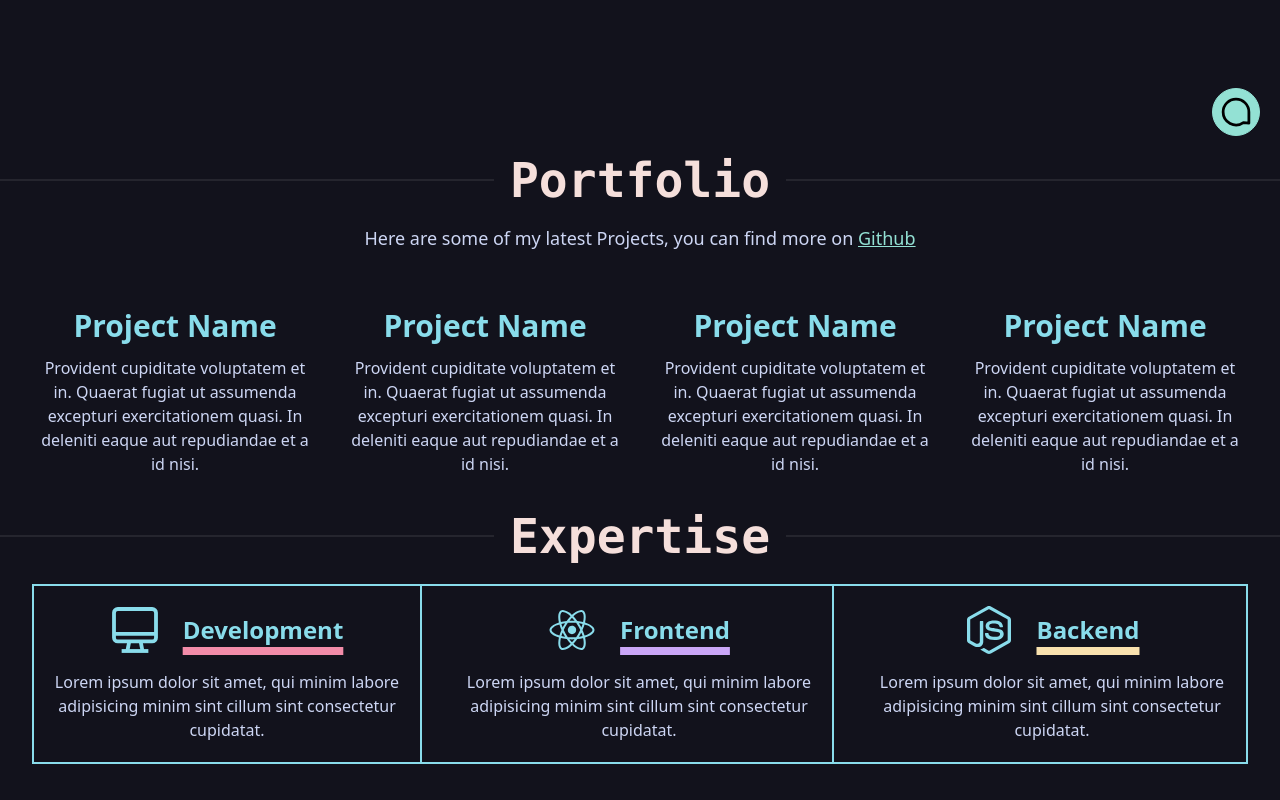
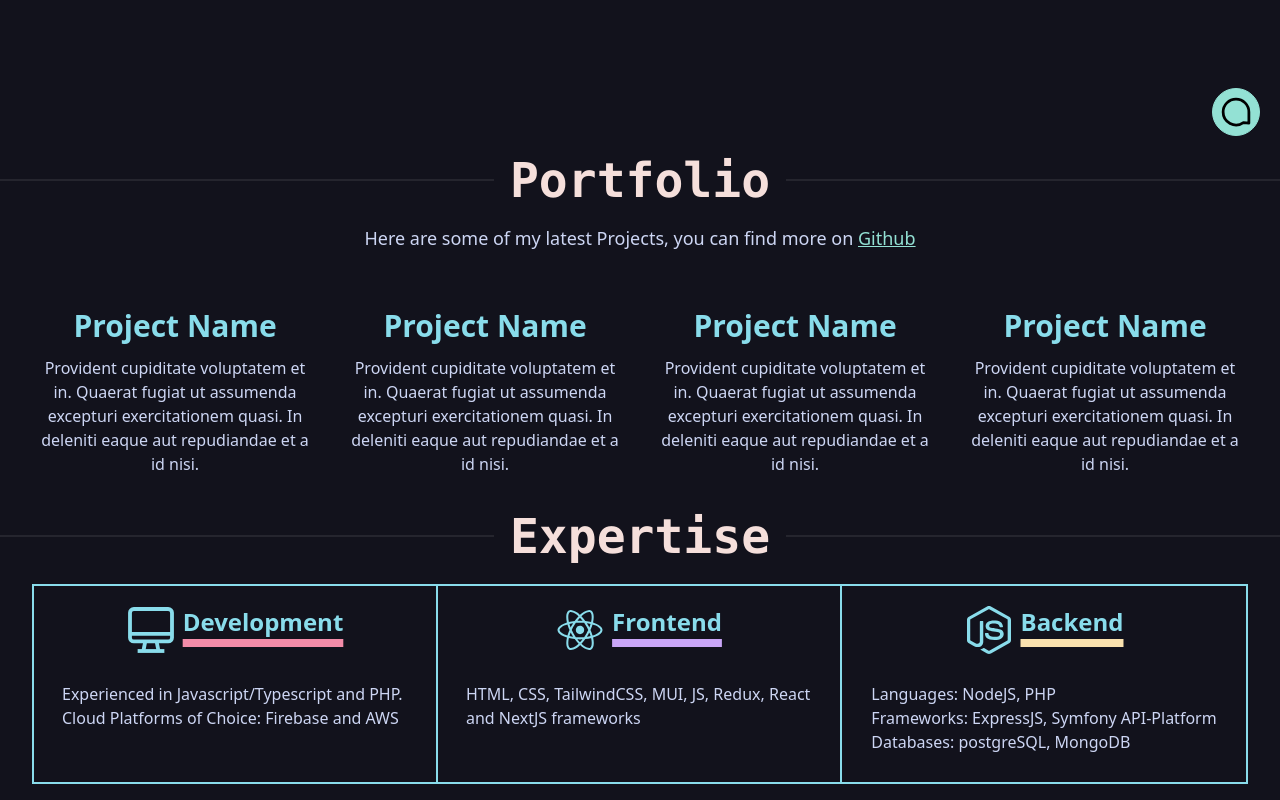
Before and after one commit to Srabo93/portfolia-website, a React (Vite) app: page / in a window 1280 px wide. Shown: the part 644-1444 px from the top of the page. Built offline with nearby package versions, Linux system fonts and the light colour scheme.

Commit message:
finished expertise

```diff
--- a/src/components/Expertise.tsx
+++ b/src/components/Expertise.tsx
@@ -10,42 +10,42 @@ const Expertise = () => {
           Expertise
         </h2>
       </div>
-      <section className="grid grid-cols-3 gap-6 mt-10 mx-8 my-8 border-2 border-secondary">
-        <article className="py-5 border-e-2 border-secondary">
-          <div className="flex justify-center items-center pb-4">
-            <img src={ComputerSVG} className="w-12 mr-6" />
-            <h3 className="font-bold text-2xl text-secondary underline decoration-error underline-offset-8 decoration-8">
+      <section className="grid sm:grid-cols-3 md:grid-rows-3 md:grid-rows-none mt-10 my-4 mx-8 md:border-2 md:border-secondary">
+        <article className="flex flex-wrap justify-center content-start p-5 md:border-e-2 md:border-secondary">
+          <div className="flex sm:pb-2 md:pb-2 lg:pb-5">
+            <img src={ComputerSVG} className="flex-initial w-12 mr-2" />
+            <h3 className="flex-1 font-bold text-2xl text-secondary underline decoration-error underline-offset-8 decoration-8">
               Development
             </h3>
           </div>
-          <p className="text-neutral text-center">
-            Lorem ipsum dolor sit amet, qui minim labore adipisicing minim sint
-            cillum sint consectetur cupidatat.
+          <p className="text-neutral text-center md:text-left p-2">
+            Experienced in Javascript/Typescript and PHP. Cloud Platforms of
+            Choice: Firebase and AWS
           </p>
         </article>
-        <article className="py-5 border-e-2 border-secondary">
-          <div className="flex justify-center items-center pb-4">
-            <img src={ReactSVG} className="w-12 mr-6" />
-            <h3 className="font-bold text-2xl text-secondary underline decoration-info underline-offset-8 decoration-8">
+        <article className="flex flex-wrap justify-center content-start p-5 md:border-e-2 md:border-secondary">
+          <div className="flex sm:pb-2 md:pb-2 lg:pb-5">
+            <img src={ReactSVG} className="flex-initial w-12 mr-2" />
+            <h3 className="flex-1 font-bold text-2xl text-secondary underline decoration-info underline-offset-8 decoration-8">
               Frontend
             </h3>
           </div>
-          <p className="text-neutral text-center">
-            Lorem ipsum dolor sit amet, qui minim labore adipisicing minim sint
-            cillum sint consectetur cupidatat.
+          <p className="text-neutral  text-center md:text-left p-2">
+            HTML, CSS, TailwindCSS, MUI, JS, Redux, React and NextJS frameworks
           </p>
         </article>
-        <article className="py-5">
-          <div className="flex justify-center items-center pb-4">
-            <img src={NodeSVG} className="w-12 mr-6" />
-            <h3 className="font-bold text-2xl text-secondary underline decoration-warning underline-offset-8 decoration-8">
+        <article className="flex flex-wrap justify-center content-start p-5">
+          <div className="flex sm:pb-2 md:pb-2 lg:pb-5">
+            <img src={NodeSVG} className="flex-initial w-12 mr-2" />
+            <h3 className="flex-1 font-bold text-2xl text-secondary underline decoration-warning underline-offset-8 decoration-8">
               Backend
             </h3>
           </div>
-          <p className="text-neutral text-center">
-            Lorem ipsum dolor sit amet, qui minim labore adipisicing minim sint
-            cillum sint consectetur cupidatat.
-          </p>
+          <ul className="text-neutral text-center md:text-left  p-2">
+            <li>Languages: NodeJS, PHP</li>
+            <li>Frameworks: ExpressJS, Symfony API-Platform</li>
+            <li>Databases: postgreSQL, MongoDB</li>
+          </ul>
         </article>
       </section>
     </>
```
